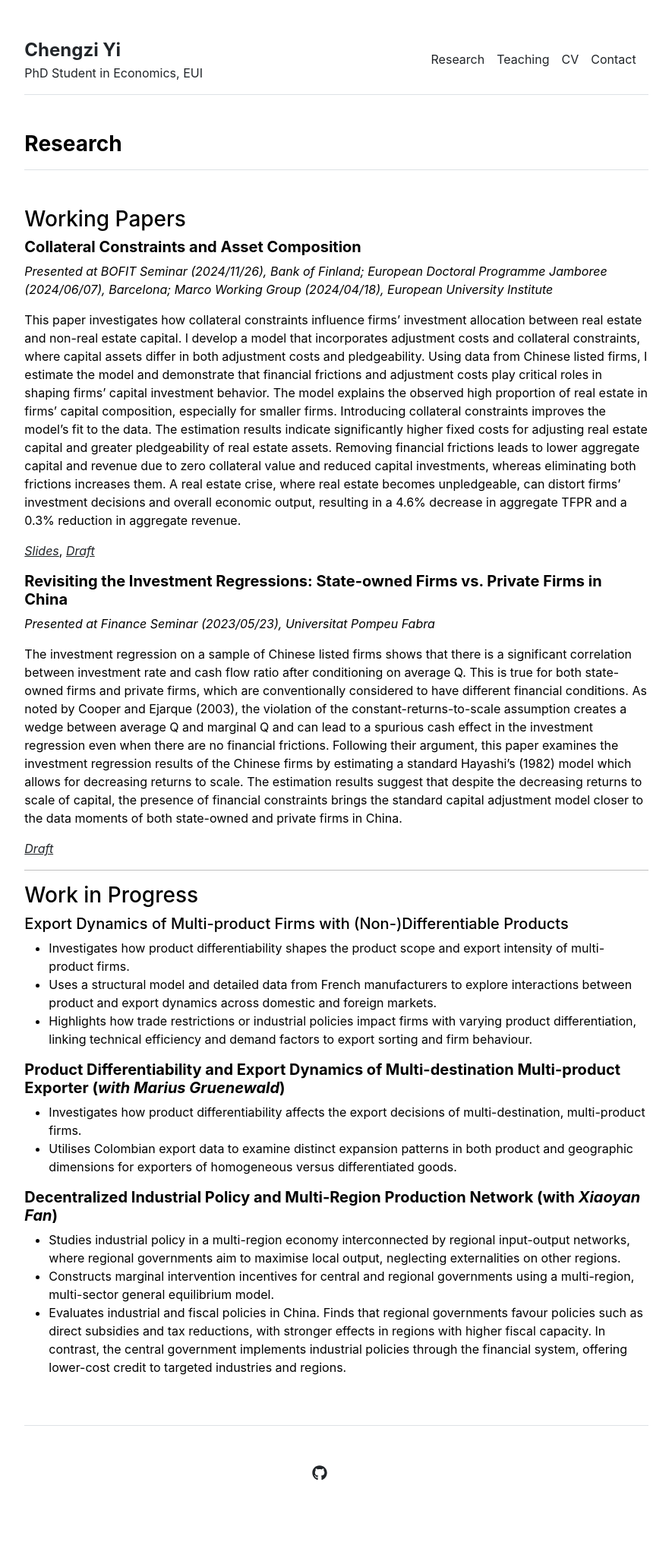
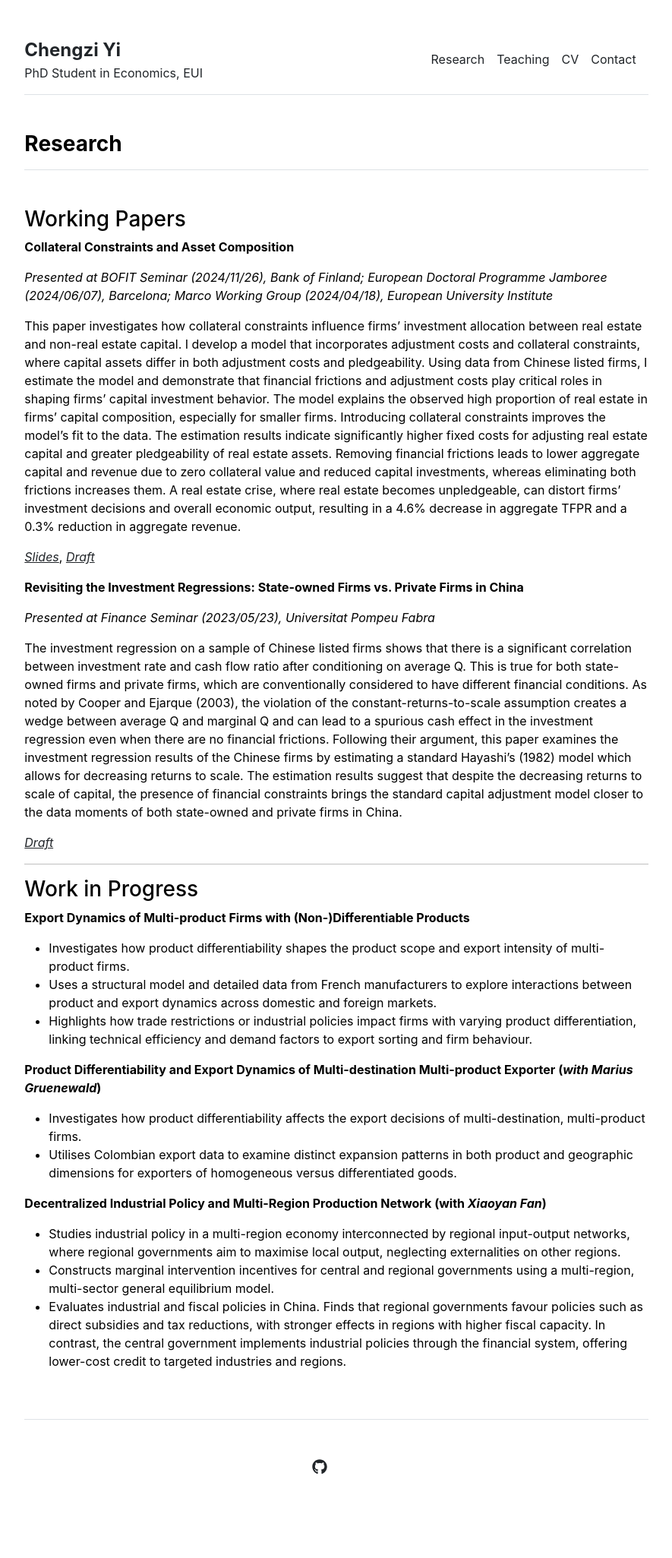
Before and after one commit to chengzi-yi/chengzi-yi.github.io, a Jekyll site: the page built from research.md, in a window 1280 px wide. Shown: the whole page at 76% size, without its empty margins (197-1082 px from the left). Built offline with Jekyll 4.4.1, drawn with Linux system fonts in a browser that asks for light colours.

Commit message:
update layout

```diff
--- a/research.md
+++ b/research.md
@@ -6,7 +6,7 @@ permalink: /research
 ### Working Papers
 
 
-##### **Collateral Constraints and Asset Composition**
+**Collateral Constraints and Asset Composition**
 
 *Presented at BOFIT Seminar (2024/11/26), Bank of Finland; European Doctoral Programme Jamboree (2024/06/07), Barcelona; Marco Working Group (2024/04/18), European University Institute*
 
@@ -14,7 +14,8 @@ This paper investigates how collateral constraints influence firms’ investment
 
 [*Slides*](/assets/slides_collateral_investment.pdf), [*Draft*](/assets/draft_collateral_investment.pdf)
 
-##### **Revisiting the Investment Regressions: State-owned Firms vs. Private Firms in China**
+
+**Revisiting the Investment Regressions: State-owned Firms vs. Private Firms in China**
 
 *Presented at Finance Seminar (2023/05/23), Universitat Pompeu Fabra*
 
@@ -27,18 +28,20 @@ The investment regression on a sample of Chinese listed firms shows that there i
 ### Work in Progress
 
 
-##### Export Dynamics of Multi-product Firms with (Non-)Differentiable Products
+**Export Dynamics of Multi-product Firms with (Non-)Differentiable Products**
 
 - Investigates how product differentiability shapes the product scope and export intensity of multi-product firms.
 - Uses a structural model and detailed data from French manufacturers to explore interactions between product and export dynamics across domestic and foreign markets.
 - Highlights how trade restrictions or industrial policies impact firms with varying product differentiation, linking technical efficiency and demand factors to export sorting and firm behaviour.
 
-##### **Product Differentiability and Export Dynamics of Multi-destination Multi-product Exporter (*with Marius Gruenewald*)**
+
+**Product Differentiability and Export Dynamics of Multi-destination Multi-product Exporter (*with Marius Gruenewald*)**
 
 - Investigates how product differentiability affects the export decisions of multi-destination, multi-product firms.
 - Utilises Colombian export data to examine distinct expansion patterns in both product and geographic dimensions for exporters of homogeneous versus differentiated goods.
 
-##### **Decentralized Industrial Policy and Multi-Region Production Network (with *Xiaoyan Fan*)**
+
+**Decentralized Industrial Policy and Multi-Region Production Network (with *Xiaoyan Fan*)**
 
 - Studies industrial policy in a multi-region economy interconnected by regional input-output networks, where regional governments aim to maximise local output, neglecting externalities on other regions.
 - Constructs marginal intervention incentives for central and regional governments using a multi-region, multi-sector general equilibrium model.
```
